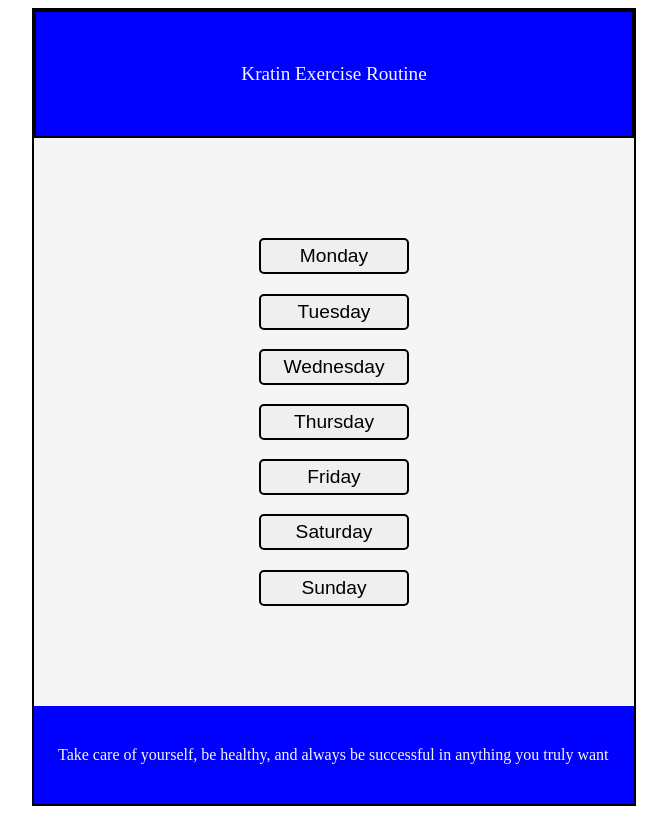
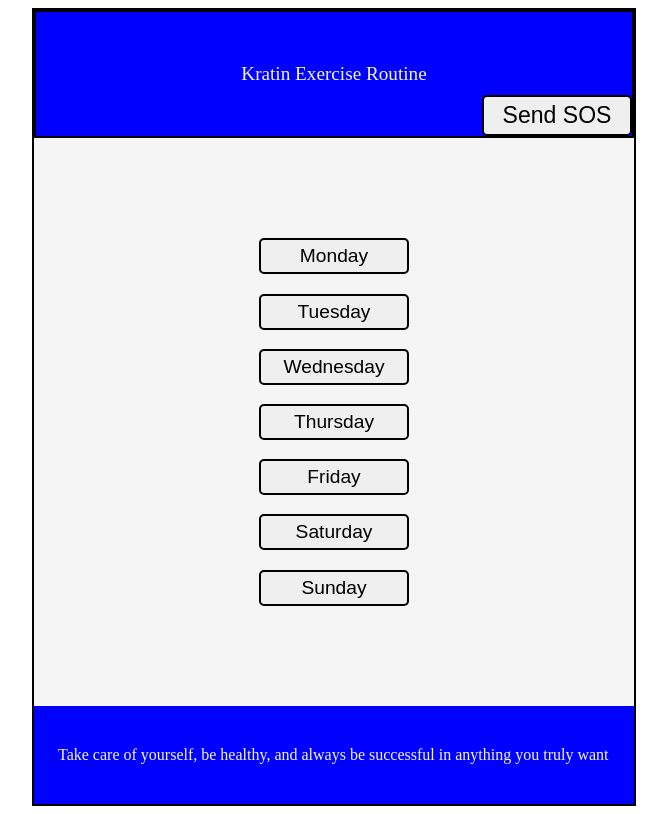
Before and after one commit to Abubakarask/Kratin_Task, a Flask app: page / in a window 1280 px wide. Shown: the whole page, without its empty margins (306-973 px from the left). Run offline with Flask 2, Linux system fonts and the light colour scheme.

Commit message:
Update index.html

```diff
--- a/templates/index.html
+++ b/templates/index.html
@@ -11,7 +11,10 @@
     <div class="container">
         <div class="header">
             <p>Kratin Exercise Routine</p>
+            <a href="/contact"><button>Send SOS</button></a>
         </div>
+
+
 
         <section class="days_container">
             <form action="/" method="POST"><input type="hidden" name="day" value=1><button type="submit">Monday</button></form>
```
